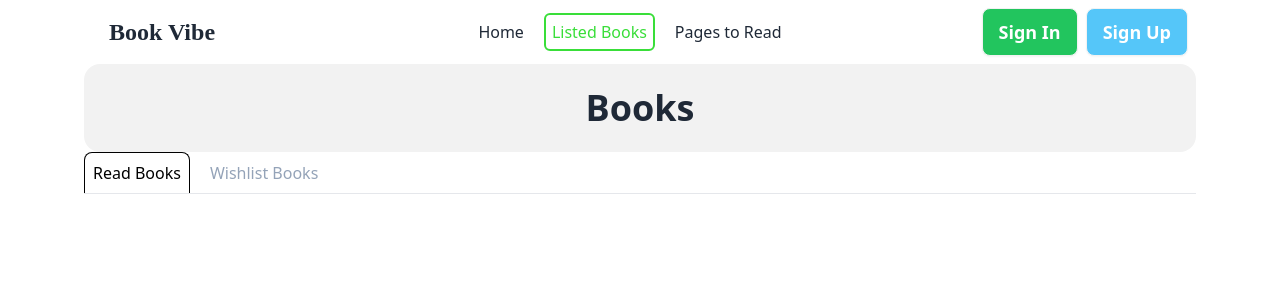
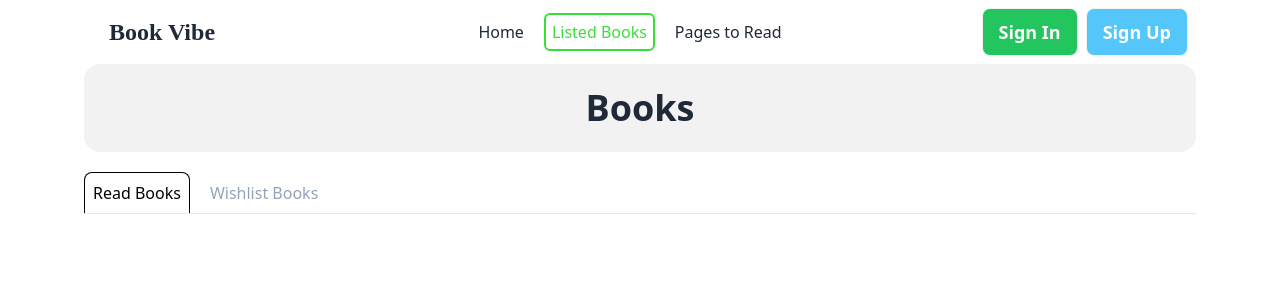
Before and after one commit to NaimulHasanEmon/Book-Review, a React (Vite) app: page /listedBooks in a window 1280 px wide. Shown: the top 300 px of the page. Built offline with nearby package versions, Linux system fonts and the light colour scheme; a web font is replaced by a local one.

Commit message:
margin of read-wishList books is updated

```diff
--- a/src/components/ListedBooks/ListedBooks.jsx
+++ b/src/components/ListedBooks/ListedBooks.jsx
@@ -45,7 +45,7 @@ const ListedBooks = () => {
             </div>
 
             {/* Dropdown filter */}
-            <div className={`flex my-5 justify-center ${listedBooks.length <= 0 && "hidden"}`}>
+            <div className={`flex mt-5 justify-center ${listedBooks.length <= 0 && "hidden"}`}>
                 <select
                     className="select bg-green-500 text-white text-base w-[184px] font-semibold"
                     onChange={(e) => handleFilter(e.target.value)}
@@ -60,7 +60,7 @@ const ListedBooks = () => {
             </div>
 
             {/* Read and Wishlist Buttons */}
-            <div className="mb-5 border-b">
+            <div className="my-5 border-b">
                 <div className="flex gap-3">
                     <button
                         className={`p-2 text-slate-400 ${wishlistKey === "read-books" ? "active" : ""}`}
```
